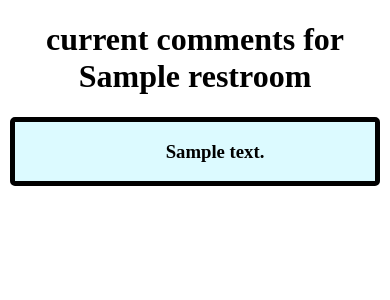
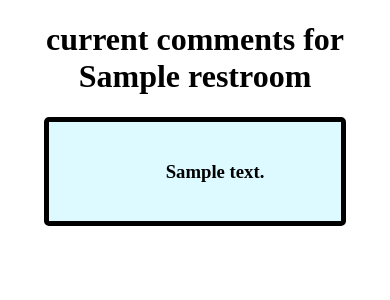
Before and after one commit to SerenaChandler/TransRoom, a Flask app: page /restroom/1 in a window 390 px wide. Shown: the part 114-414 px from the top of the page. Run offline with Flask 2, Linux system fonts and the light colour scheme; tables that the repository leaves empty hold one stand-in row (values such as "Sample post").

Commit message:
added some media queries for mobile resizing

```diff
--- a/static/css/site.css
+++ b/static/css/site.css
@@ -3,9 +3,12 @@
     border-radius: 5px;
     margin-top: 10px;
     text-align: left;
-    margin-left: 10px;
-    margin-right: 10px;
+    margin-left: auto;
+    margin-right: auto;
     background-color: rgb(220, 250, 255);
+    padding-top: 20px;
+    padding-bottom: 20px;
+    width: 25%;
 }
 
 #navbar{
@@ -32,11 +35,15 @@
     border-radius: 5px;
     margin-top: 10px;
     text-align: left;
-    margin-left: 10px;
-    margin-right: 10px;
+    margin-left: auto;
+    margin-right: auto;
     text-align: center;
     background-color: rgb(220, 250, 255);
+    padding-top: 20px;
+    padding-bottom: 20px;
+    width: 25%;
 }
+
 
 .navtext {
     margin-right: 10px;
@@ -52,3 +59,69 @@ a {
     color: black;
     text-decoration: none;
 }
+
+
+@media only screen and (max-width: 1265px){
+
+    .comment-box{
+        border: black solid 5px;
+        border-radius: 5px;
+        margin-top: 10px;
+        text-align: left;
+        margin-left: auto;
+        margin-right: auto;
+        text-align: center;
+        background-color: rgb(220, 250, 255);
+        padding-top: 20px;
+        padding-bottom: 20px;
+        width: 50%;
+    }
+
+    #restaurant-container {
+        border: black solid 5px;
+        border-radius: 5px;
+        margin-top: 10px;
+        text-align: left;
+        margin-left: auto;
+        margin-right: auto;
+        background-color: rgb(220, 250, 255);
+        padding-top: 20px;
+        padding-bottom: 20px;
+        width: 50%;
+    }
+
+
+}
+
+
+@media only screen and (max-width: 600px){
+
+    .comment-box{
+        border: black solid 5px;
+        border-radius: 5px;
+        margin-top: 10px;
+        text-align: left;
+        margin-left: auto;
+        margin-right: auto;
+        text-align: center;
+        background-color: rgb(220, 250, 255);
+        padding-top: 20px;
+        padding-bottom: 20px;
+        width: 75%;
+    }
+
+    #restaurant-container {
+        border: black solid 5px;
+        border-radius: 5px;
+        margin-top: 10px;
+        text-align: left;
+        margin-left: auto;
+        margin-right: auto;
+        background-color: rgb(220, 250, 255);
+        padding-top: 20px;
+        padding-bottom: 20px;
+        width: 75%;
+    }
+
+
+}
--- a/templates/base.html
+++ b/templates/base.html
@@ -10,8 +10,11 @@
 </head>
 <header class="header">
   <nav id="navbar">
-    <a href="/"><img style="height: 50px; width: auto;" src="../static/img/trans flag simple.png"
-        alt="image of the trans pride flad"></a>
+    <div>
+      <a href="/"><img style="height: 50px; width: auto;" src="../static/img/trans flag simple.png"
+          alt="image of the trans pride flad"></a>
+    </div>
+
     <div id="navtext">
       <h2 class="navtext"><a href="/add">Add a Restroom</a></h2>
       <h2 class="navtext"><a href="/user">User Profile</a></h2>
--- a/templates/restroom-comments.html
+++ b/templates/restroom-comments.html
@@ -6,6 +6,7 @@
 {% block body %}
 
 <h1>current comments for {{restroom.restaurant_name}}</h1>
+
 {% for comment in restroom.comments %}
 <div class="comment-box">
     <ul>
@@ -13,5 +14,4 @@
     </ul>
 </div>
 {% endfor %}
-
 {% endblock %}
```
